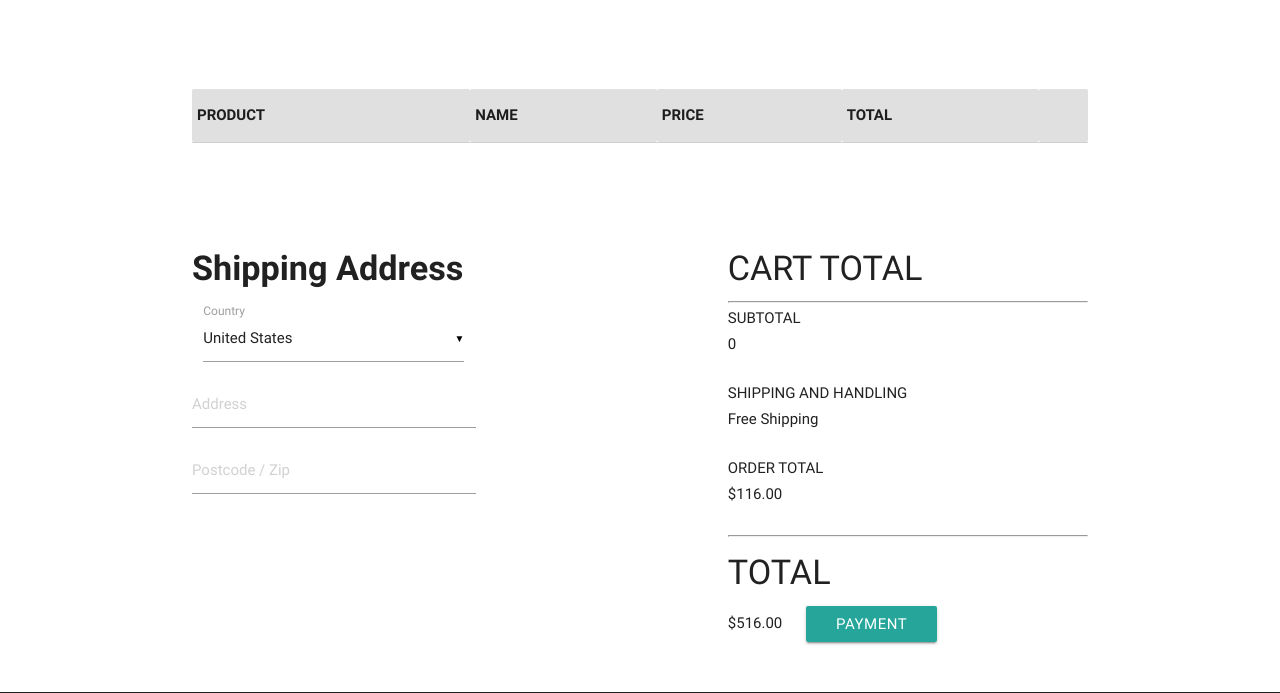
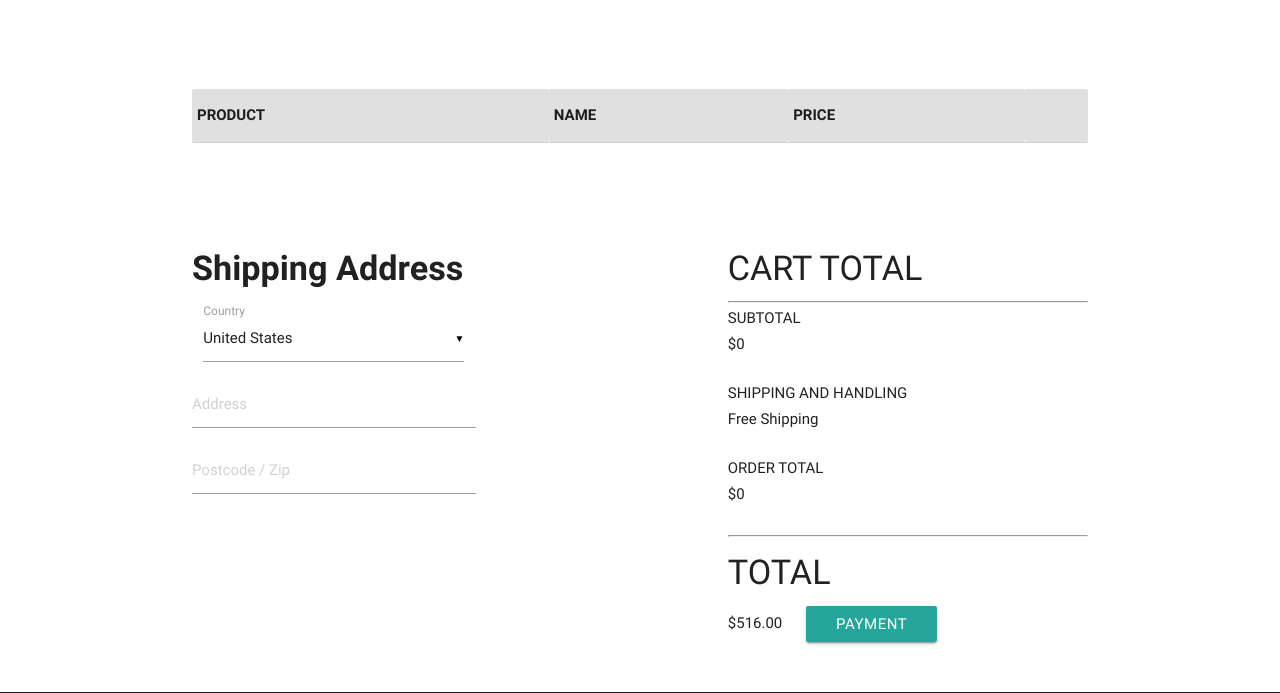
Before and after one commit to AbhimanyuVashisht/ArtLine, a Node server app: template views/cart.ejs in a window 1280 px wide. Shown: the part 299-992 px from the top of the page. Run offline with Node 20, Linux system fonts and the light colour scheme; the template is opened without the code that fills it, so the values that code supplies are empty; some libraries are stand-ins or nearby versions; some web fonts are replaced.

Commit message:
Updated Cart and working with billin
Signed-off-by: WillNotFit <abhimanyuvashisht.av@gmail.com>

```diff
--- a/paymentconfig/stripestrategy.js
+++ b/paymentconfig/stripestrategy.js
@@ -7,7 +7,8 @@ let keySecret = secrets.STRIPE_KEY_SECRET_TEST;
 
 let stripe = require('stripe')(keySecret);
 
-router.get('/', (req, res)=>{
+router.post('/', (req, res)=>{
+    // console.log(req);
     res.render("checkout", {keyPublishable: keyPublishable});
 });
 
--- /dev/null
+++ b/public_static/js/external/billing.js
@@ -0,0 +1,3 @@
+$(()=>{
+    console.log('here');
+});
--- a/public_static/js/external/cart.js
+++ b/public_static/js/external/cart.js
@@ -9,6 +9,8 @@ function changeCart(cartList) {
 function deleteCartEle(pid) {
     console.log(pid);
     $.post('/removeFromCart', {prodID: pid}, (result)=>{
+        // console.log(result);
         changeCart(result);
+
     })
 }
--- a/server.js
+++ b/server.js
@@ -101,6 +101,7 @@ app.get('/cart', async (req, res)=>{
      // let sessionUser = req.session.passport.user.member_id;
      try{
          let cartList = await cartController();
+         // console.log(cartList)
          res.render('cart', {cart: cartList});
      }catch (err){
          console.log(err);
@@ -141,7 +142,9 @@ app.post('/removeFromCart', async (req, res)=>{
     try {
         await removeFromCartController(user, req.body.prodID);
         let cartList = await cartController();
-        res.render('cart', {cart: cartList});
+        // console.log(cartList);
+        res.render('cartDOM', {cart: cartList});
+        // res.send({total: 50});
 
     }catch (err){
         console.log(err);
--- a/views/cart.ejs
+++ b/views/cart.ejs
@@ -55,7 +55,7 @@
                           <th class="product-img">PRODUCT</th>
                           <th class="product-name">NAME</th>
                           <th class="product-price">PRICE</th>
-                          <th class="product-total">TOTAL</th>
+                          <!--<th class="product-total">TOTAL</th>-->
                           <th class="product-remove">&nbsp;</th>
                         </tr>
                       </thead>
@@ -71,7 +71,7 @@
                                 </td>
                                 <td class="product-name"><a href="#"><%= i.dataValues.product_name%></a></td>
                                 <td class="product-price"><%= i.dataValues.price%></td>
-                                <td class="product-total">$200.00</td>
+                                <!--<td class="product-total">$200.00</td>-->
                                 <td class="product-remove"><a onclick="deleteCartEle(<%= i.dataValues.prod_id%>)">&#9587;</a></td>
                             </tr>
                         <%}%>
@@ -107,18 +107,18 @@
                                 <h4 class="__title">CART TOTAL</h4>
                                 <hr/>
                                 <div class="__sub-total">
-                                  <h6>SUBTOTAL</h6><span class="price"><%= total%></span>
+                                  <h6>SUBTOTAL</h6>$<span class="price"><%= total%></span>
                                 </div>
                                 <div class="__shipping">
                                   <h6>SHIPPING AND HANDLING</h6><span>Free Shipping</span>
                                 </div>
                                 <div class="__order-total">
-                                  <h6>ORDER TOTAL</h6><span>$116.00</span>
+                                  <h6>ORDER TOTAL</h6>$<span><%= total%></span>
                                 </div>
                                 <hr class="no-margin"/>
                                 <div class="__total">
                                   <h4>TOTAL</h4><span class="price">$516.00</span>
-                                   <span id="paym"><a href="/billing" class="btn btn-primary no-border">Payment</a></span>
+                                   <span id="paym"><a href="/billing"  class="btn btn-primary no-border">Payment</a></span>
                                 </div>
                             </div>
                     </div>
--- a/views/cartDOM.ejs
+++ b/views/cartDOM.ejs
@@ -9,7 +9,7 @@
     </td>
     <td class="product-name"><a href="#"><%= i.dataValues.product_name%></a></td>
     <td class="product-price"><%= i.dataValues.price%></td>
-    <td class="product-total">$200.00</td>
+    <!--<td class="product-total">$200.00</td>-->
     <td class="product-remove"><a onclick="deleteCartEle(<%= i.dataValues.prod_id%>)">&#9587;</a></td>
 </tr>
 <%}%>
```
Also changed, not shown: views/billing.ejs (+9 -8 lines).
